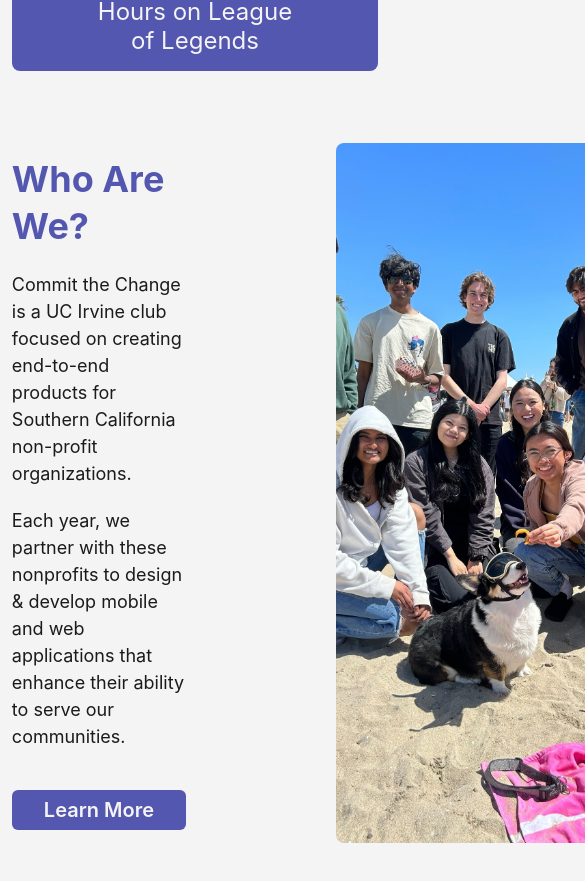
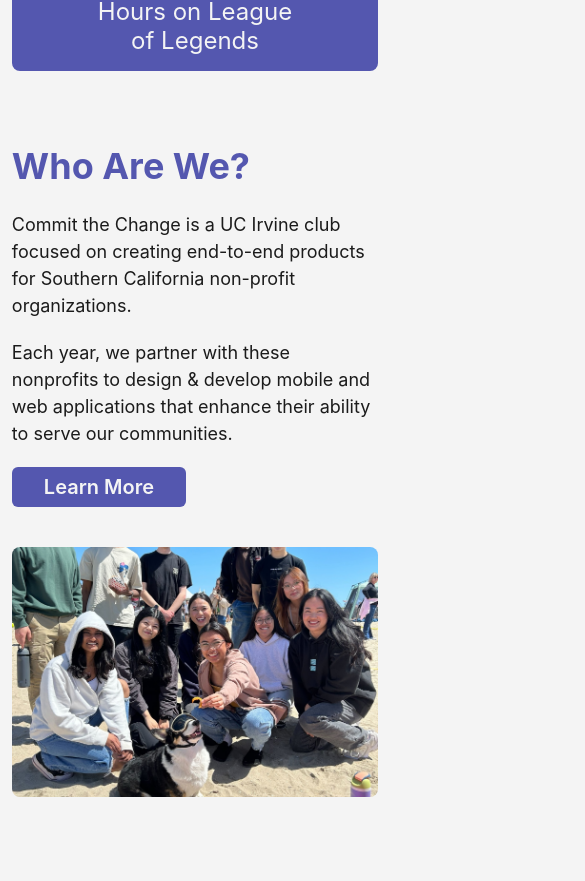
Before and after one commit to ctc-uci/website, a React (Vite) app: page / in a window 390 px wide. Shown: the part 1415-2296 px from the top of the page, 585 px wide, since content can reach past the window. Built offline with nearby package versions, Linux system fonts and the light colour scheme.

Commit message:
style (responsiveness): whoarewe

```diff
--- a/src/components/WhoAreWe.tsx
+++ b/src/components/WhoAreWe.tsx
@@ -1,12 +1,19 @@
-import { Heading, HStack, Image, Stack, Text } from "@chakra-ui/react";
+import { Heading, Image, Stack, Text } from "@chakra-ui/react";
 
 import whoAreWe from "../../public/who-are-we.jpeg";
 import { LearnMoreButton } from "./shared/LearnMoreButton";
 
 export function WhoAreWe() {
   return (
-    <HStack spacing={150}>
-      <Stack spacing={10}>
+    <Stack
+      spacing={{ base: 10, mdlg: 75, xl: 150 }}
+      sx={{
+        flexDirection: { base: "column", mdlg: "row" },
+        justifyContent: "center",
+        alignItems: "center",
+      }}
+    >
+      <Stack spacing={{ base: 5, mdlg: 10 }}>
         <Stack spacing={5}>
           <Heading sx={{ fontSize: "4xl", color: "ctc.purple" }}>
             Who Are We?
@@ -26,10 +33,15 @@ export function WhoAreWe() {
       </Stack>
 
       <Image
-        sx={{ height: 700, objectFit: "cover", borderRadius: "lg" }}
+        sx={{
+          height: { base: 250, md: 400, mdlg: 500, xl: 600, "2xl": 700 },
+          width: "100%",
+          objectFit: "cover",
+          borderRadius: "lg",
+        }}
         src={whoAreWe}
         alt="CTC members at the beach"
       />
-    </HStack>
+    </Stack>
   );
 }
--- a/src/theme.ts
+++ b/src/theme.ts
@@ -5,6 +5,7 @@ export const theme = extendTheme({
   breakpoints: {
     sm: "640px",
     md: "768px",
+    mdlg: "896px",
     lg: "1024px",
     xl: "1280px",
     "2xl": "1536px",
```
